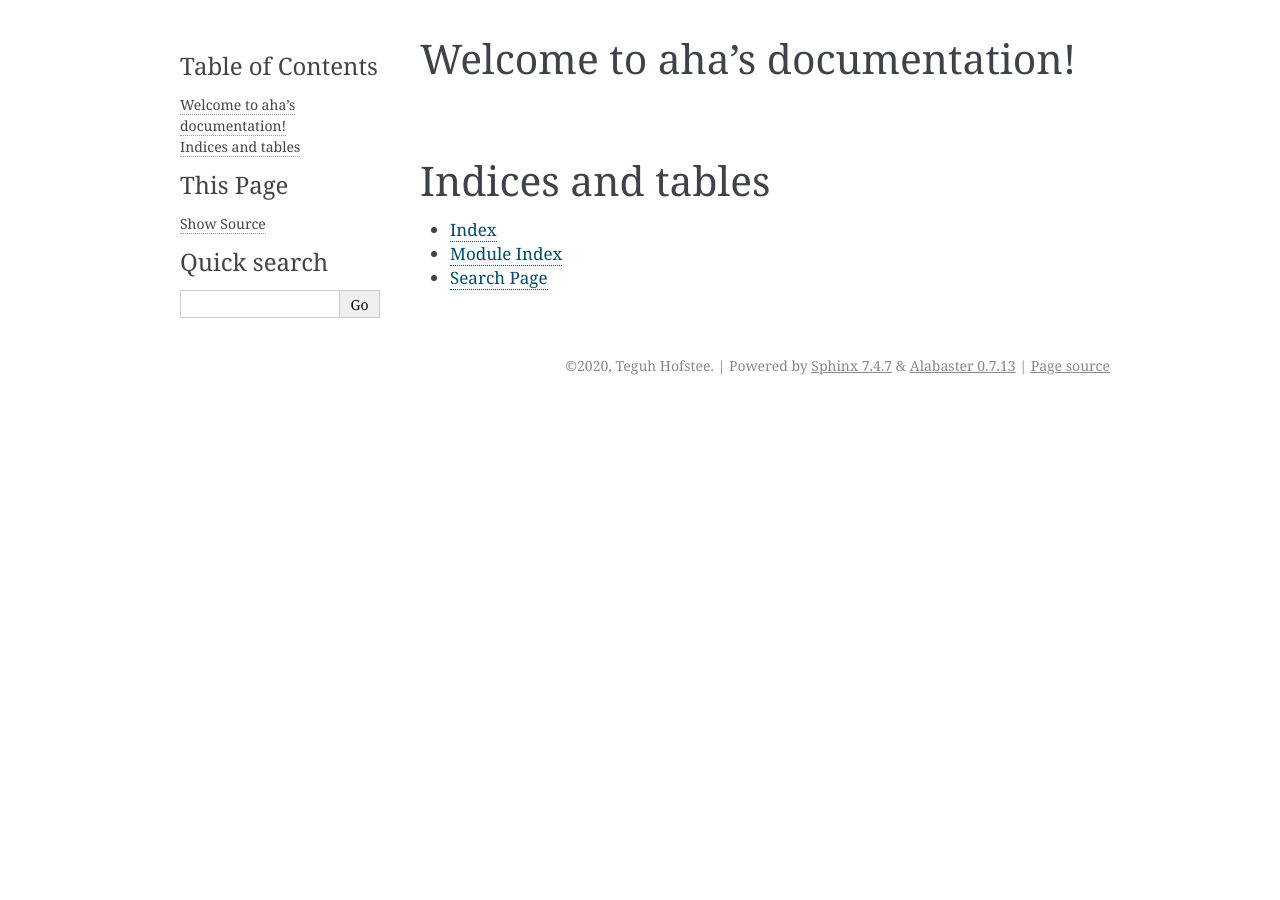
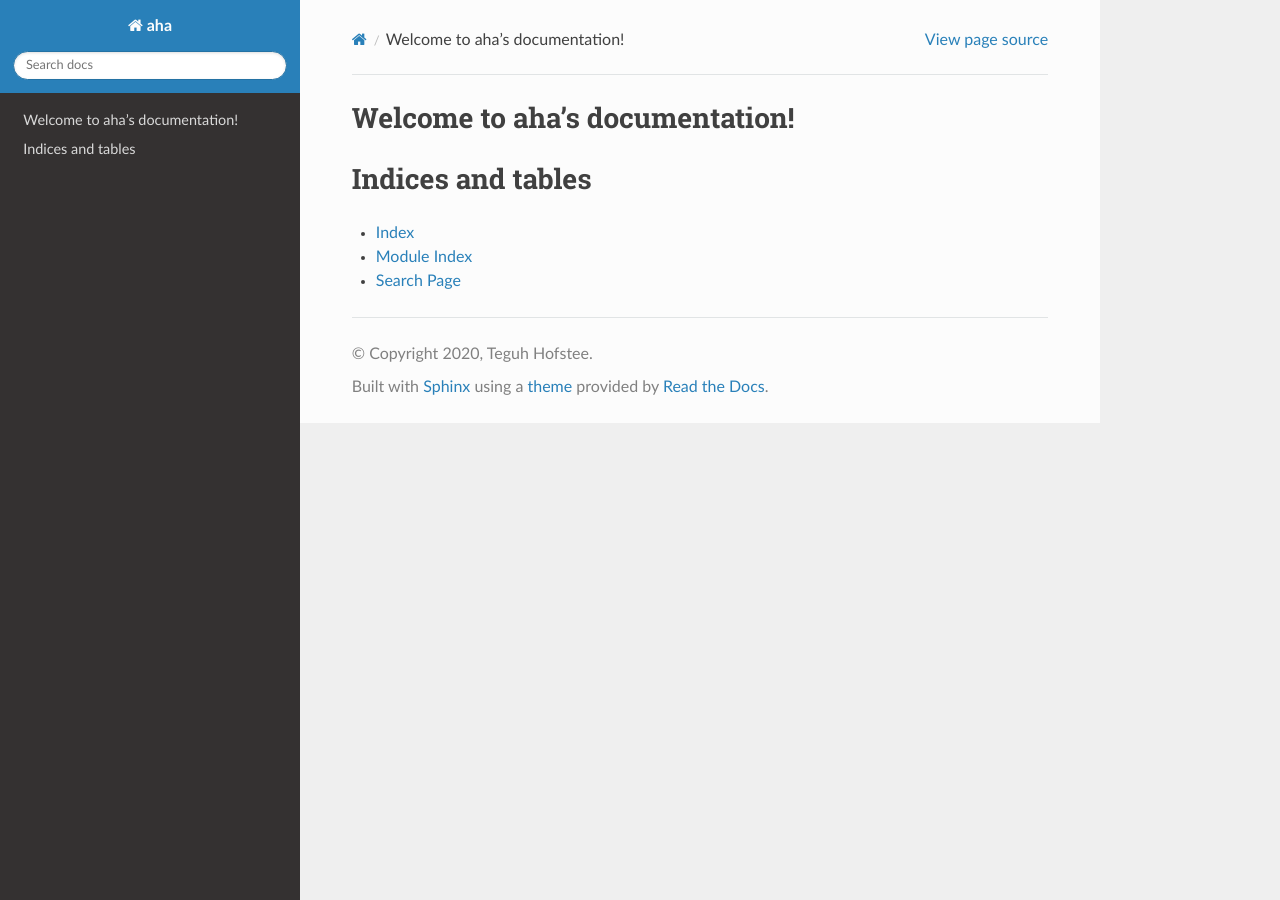
Before and after one commit to StanfordAHA/aha, a Sphinx documentation site: the page built from docs/index.rst, in a window 1280 px wide. Built offline with Sphinx 7.4.7 and the Read the Docs theme 2.0.0, drawn with Linux system fonts in a browser that asks for light colours.

Commit message:
change to rtd theme

```diff
--- a/docs/conf.py
+++ b/docs/conf.py
@@ -1,3 +1,5 @@
+import sphinx_rtd_theme
+
 # Configuration file for the Sphinx documentation builder.
 #
 # This file only contains a selection of the most common options. For a full
@@ -17,28 +19,29 @@
 
 # -- Project information -----------------------------------------------------
 
-project = 'aha'
-copyright = '2020, Teguh Hofstee'
-author = 'Teguh Hofstee'
+project = "aha"
+copyright = "2020, Teguh Hofstee"
+author = "Teguh Hofstee"
 
 
 # -- General configuration ---------------------------------------------------
 
-master_doc = 'index'
+master_doc = "index"
 
 # Add any Sphinx extension module names here, as strings. They can be
 # extensions coming with Sphinx (named 'sphinx.ext.*') or your custom
 # ones.
 extensions = [
+    "sphinx_rtd_theme",
 ]
 
 # Add any paths that contain templates here, relative to this directory.
-templates_path = ['_templates']
+templates_path = ["_templates"]
 
 # List of patterns, relative to source directory, that match files and
 # directories to ignore when looking for source files.
 # This pattern also affects html_static_path and html_extra_path.
-exclude_patterns = ['_build', 'Thumbs.db', '.DS_Store']
+exclude_patterns = ["_build", "Thumbs.db", ".DS_Store"]
 
 
 # -- Options for HTML output -------------------------------------------------
@@ -46,9 +49,9 @@ exclude_patterns = ['_build', 'Thumbs.db', '.DS_Store']
 # The theme to use for HTML and HTML Help pages.  See the documentation for
 # a list of builtin themes.
 #
-html_theme = 'alabaster'
+html_theme = "sphinx_rtd_theme"
 
 # Add any paths that contain custom static files (such as style sheets) here,
 # relative to this directory. They are copied after the builtin static files,
 # so a file named "default.css" will overwrite the builtin "default.css".
-html_static_path = ['_static']
+html_static_path = ["_static"]
```
